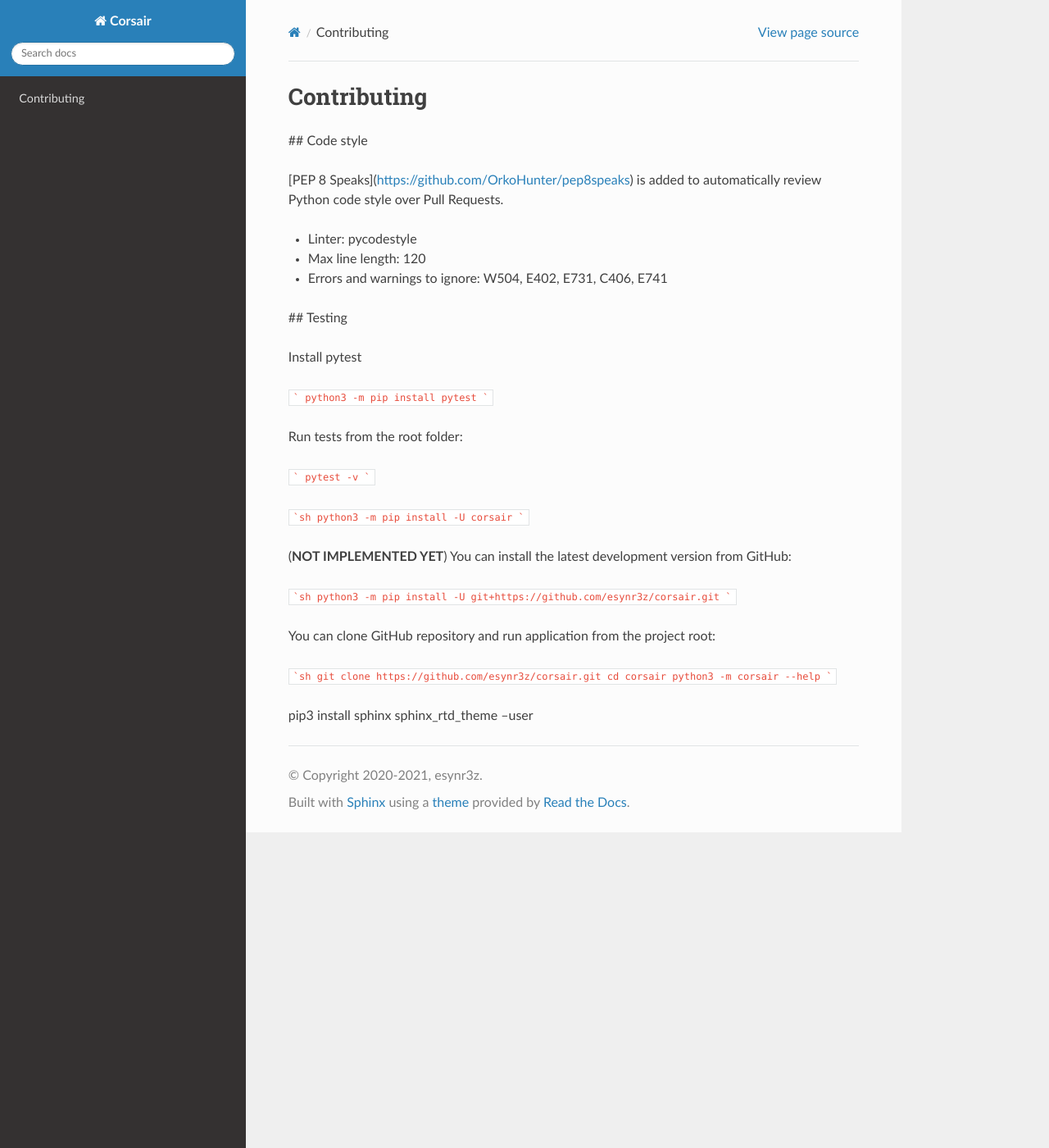
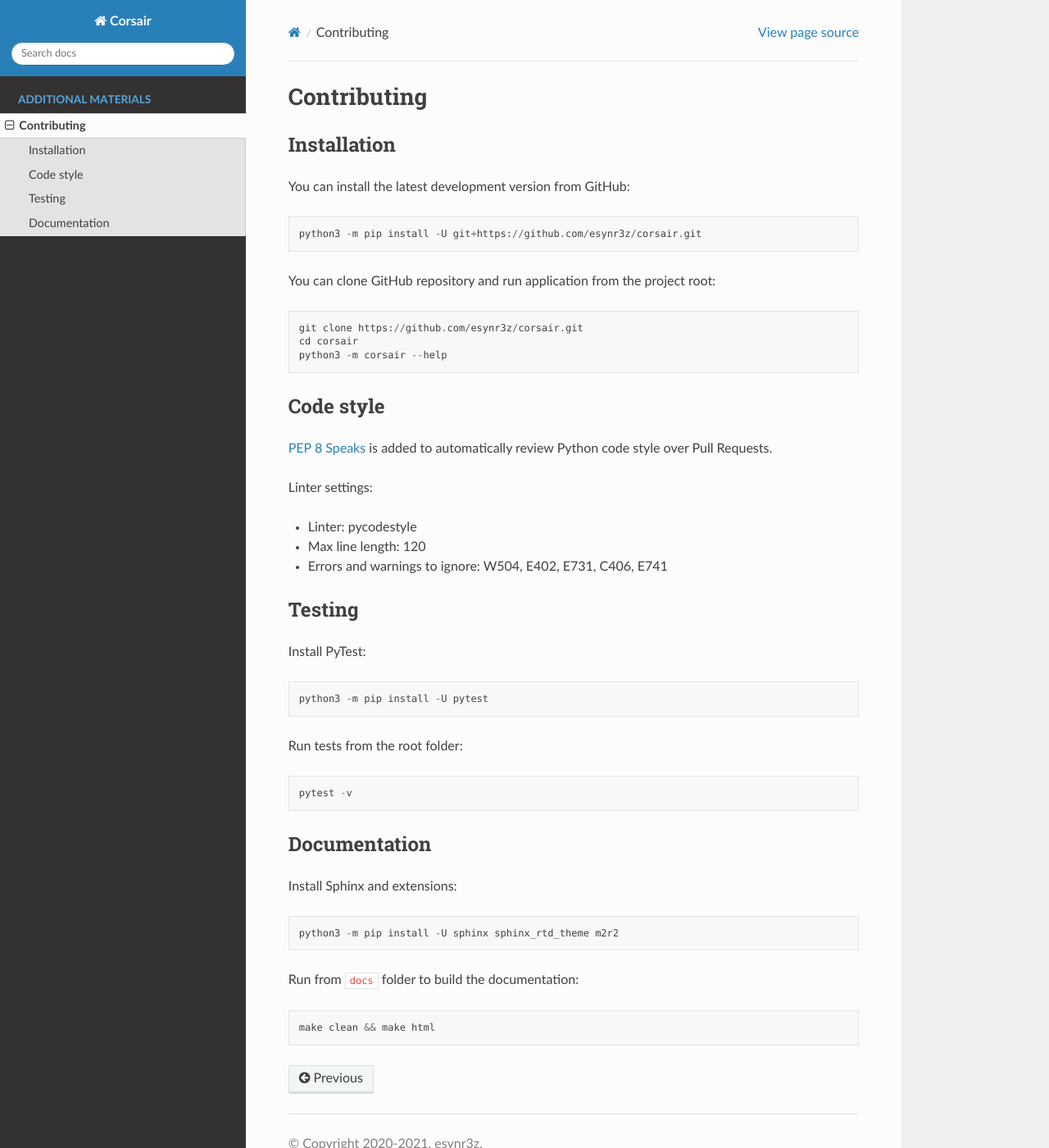
Before and after one commit to esynr3z/corsair, a Sphinx documentation site: the page built from docs/contributing.rst, in a window 1280 px wide and 1400 px high. Shown: the whole window at 82% size. Built offline with Sphinx 7.4.7 and the Read the Docs theme 2.0.0, drawn with Linux system fonts in a browser that asks for light colours; pages that are not in the unit, such as notebooks, are missing from menus.

Commit message:
Add changelog, fix contributing part and update docs

````diff
--- a/docs/conf.py
+++ b/docs/conf.py
@@ -28,9 +28,10 @@ author = 'esynr3z'
 # extensions coming with Sphinx (named 'sphinx.ext.*') or your custom
 # ones.
 extensions = [
+    'm2r2'
 ]
 
-source_suffix = ['.rst']
+source_suffix = ['.rst', '.md']
 
 # Add any paths that contain templates here, relative to this directory.
 templates_path = ['_templates']
--- a/docs/contributing.rst
+++ b/docs/contributing.rst
@@ -1,46 +1,62 @@
+============
 Contributing
 ============
 
+Installation
+------------
 
-## Code style
+You can install the latest development version from GitHub:
 
-[PEP 8 Speaks](https://github.com/OrkoHunter/pep8speaks) is added to automatically review Python code style over Pull Requests.
+::
+
+    python3 -m pip install -U git+https://github.com/esynr3z/corsair.git
+
+You can clone GitHub repository and run application from the project root:
+
+::
+
+    git clone https://github.com/esynr3z/corsair.git
+    cd corsair
+    python3 -m corsair --help
+
+
+Code style
+----------
+
+`PEP 8 Speaks <https://github.com/OrkoHunter/pep8speaks/>`_ is added to automatically review Python code style over Pull Requests.
+
+Linter settings:
 
 * Linter: pycodestyle
 * Max line length: 120
 * Errors and warnings to ignore: W504, E402, E731, C406, E741
 
-## Testing
+Testing
+-------
 
-Install pytest
+Install PyTest:
 
-```
-python3 -m pip install pytest
-```
+::
+
+    python3 -m pip install -U pytest
 
 Run tests from the root folder:
 
-```
-pytest -v
-```
+::
 
-```sh
-python3 -m pip install -U corsair
-```
+    pytest -v
 
-(**NOT IMPLEMENTED YET**) You can install the latest development version from GitHub:
+Documentation
+-------------
 
-```sh
-python3 -m pip install -U git+https://github.com/esynr3z/corsair.git
-```
+Install Sphinx and extensions:
 
-You can clone GitHub repository and run application from the project root:
+::
 
-```sh
-git clone https://github.com/esynr3z/corsair.git
-cd corsair
-python3 -m corsair --help
-```
+    python3 -m pip install -U sphinx sphinx_rtd_theme m2r2
 
+Run from ``docs`` folder to build the documentation:
 
-pip3 install sphinx sphinx_rtd_theme --user
+::
+
+    make clean && make html
````
Also changed, not shown: CHANGELOG.md (added, +10 -0 lines), docs/index.rst (+3 -14 lines).
